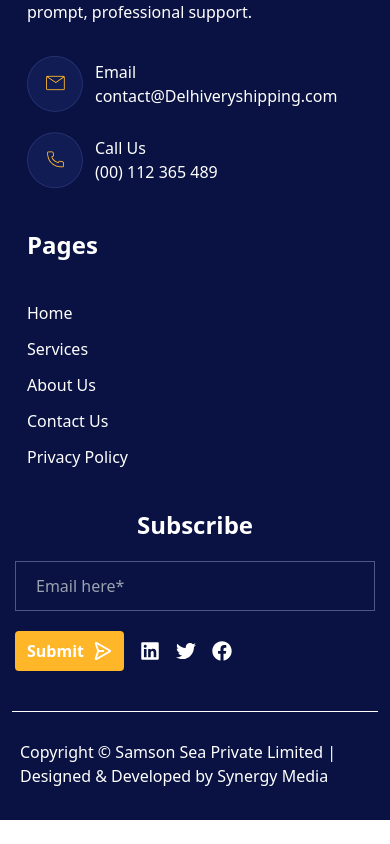
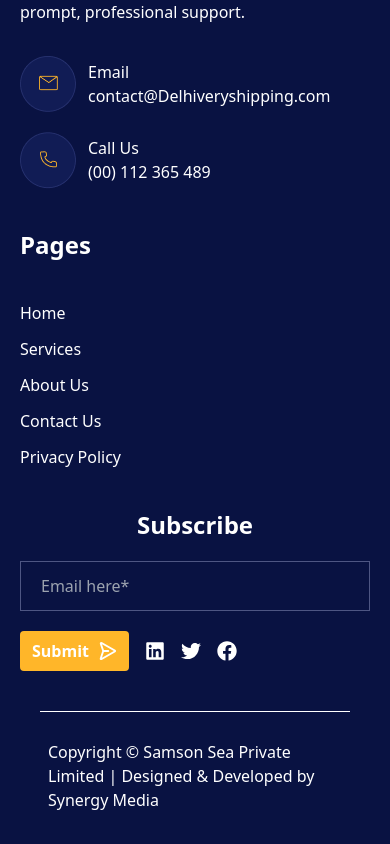
Before and after one commit to Pratham2137/SamsonSea, a React (Vite) app: page /contact-us in a window 390 px wide. Shown: the part 2325-3169 px from the top of the page. Before the commit the page ends 3145 px from the top, so only its background shows below. Built offline with nearby package versions, Linux system fonts and the light colour scheme.

Commit message:
minor changes

```diff
--- a/src/components/Footer.jsx
+++ b/src/components/Footer.jsx
@@ -28,8 +28,8 @@ const Footer = () => {
           </p>
         )}
       </div>
-      <div className="bg-[#091242] text-white flex gap-y-5 flex-col items-center py-6 overflow-hidden px-3">
-        <div className="flex flex-col lg:flex-row justify-center px-8 gap-y-10 lg:justify-between gap-x-5 lg:max-w-[1200px] lg:min-w-[350px] w-[400px] mb-5">
+      <div className="bg-[#091242] text-white flex gap-y-5 flex-col items-center py-6 overflow-hidden px-10">
+        <div className="flex flex-col lg:flex-row justify-center px-1 lg:px-8 gap-y-10 lg:justify-between gap-x-5 max-w-[1200px] min-w-[350px] mb-5">
           <div className="flex flex-col gap-5 lg:w-[35%] w-full">
             <h4 className="self-center lg:self-start">
               <img
@@ -85,7 +85,7 @@ const Footer = () => {
             <input
               type="email"
               placeholder="Email here*"
-              className="bg-transparent border border-solid border-[#4e5683] px-5 py-3 mb-5 max-w-[400px] min-w-[360px]"
+              className="bg-transparent border border-solid border-[#4e5683] px-5 py-3 mb-5 max-w-[400px] min-w-[350px]"
             ></input>
             <div className="flex items-center gap-4 w-full">
               <a
```
